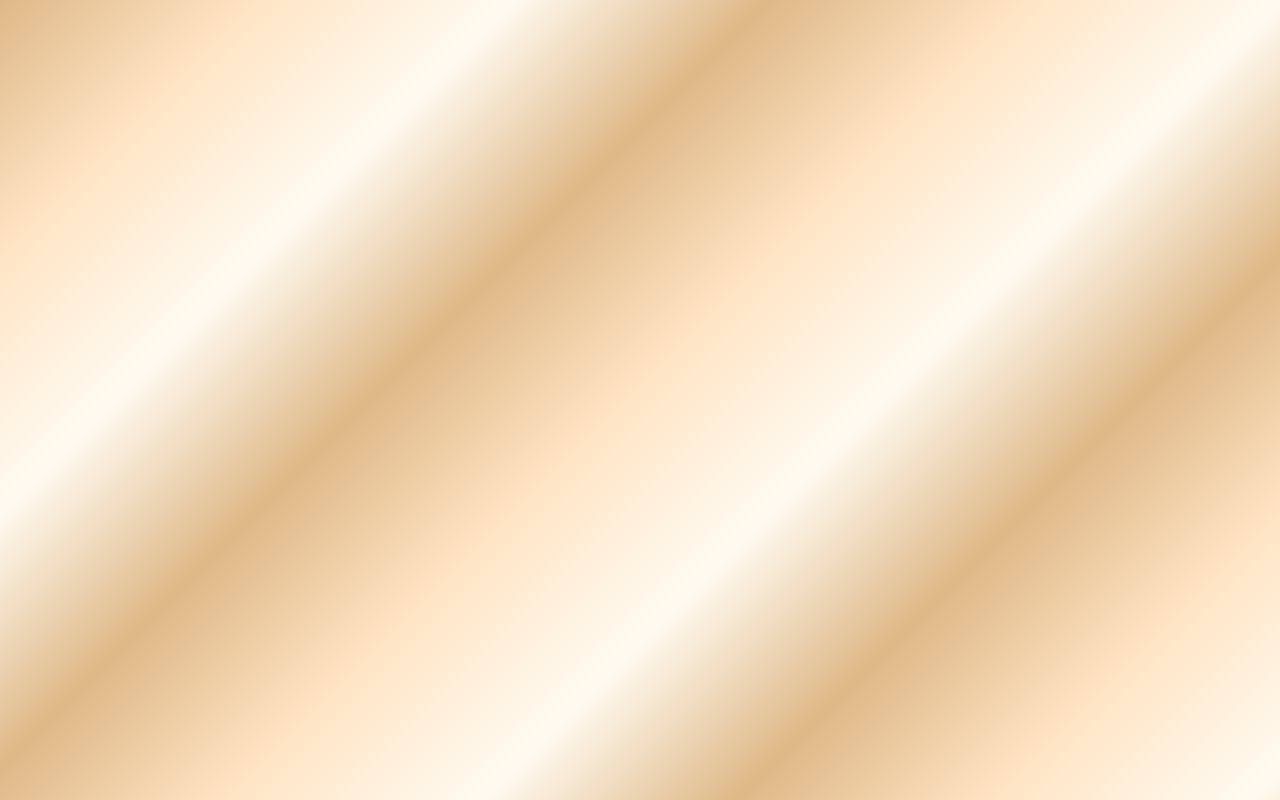
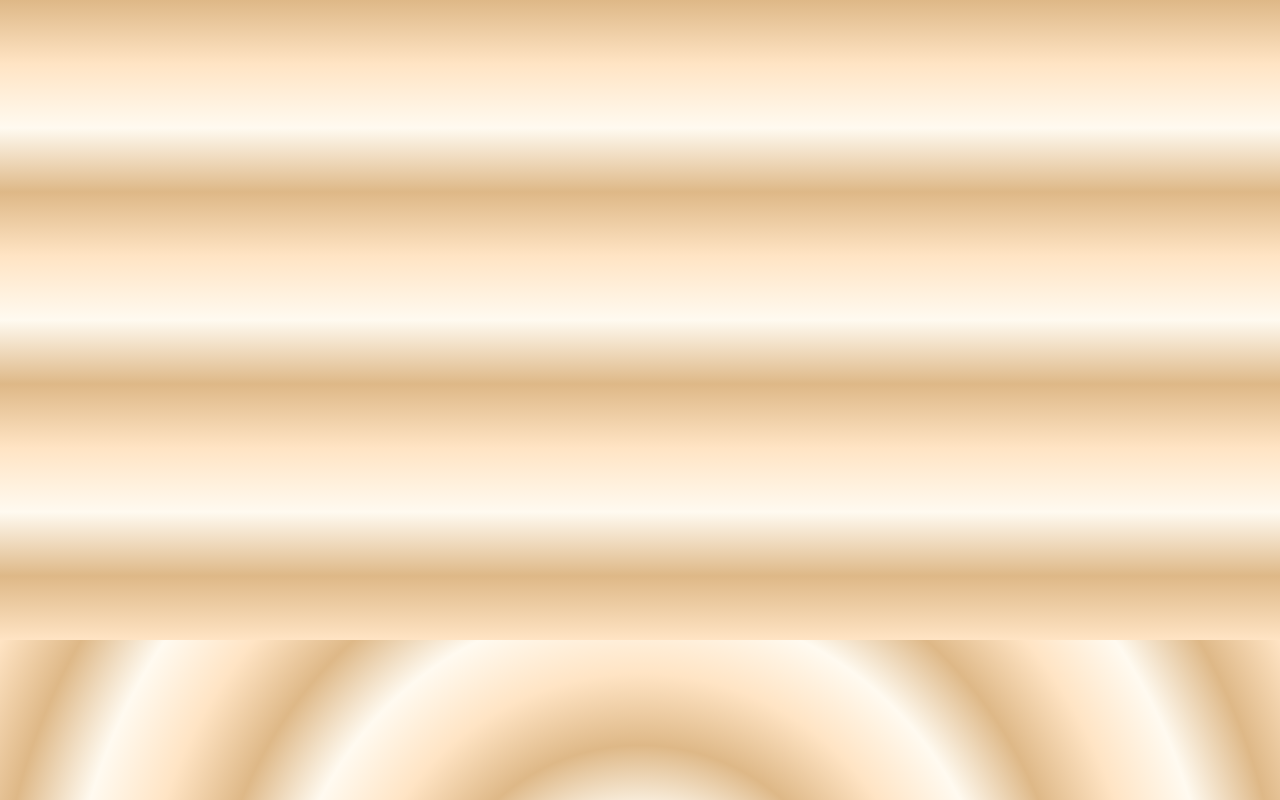
Before and after one commit to ameldedic/week-10-class-2, a plain HTML site: page gradient/index.html in a window 1280 px wide. Shown: the top 800 px of the page. Drawn offline with Linux system fonts and the light colour scheme.

Commit message:
Gradients updated with example of radial gradient.

```diff
--- a/gradient/css/style.css
+++ b/gradient/css/style.css
@@ -3,48 +3,88 @@ body {
     padding: 0;
 }
 
-.box {
-    padding: 0 0 100% 0;
+/* LINEAR GRADIENT */
+.box:nth-child(1) {
 
-    background: #1e5799; /* Very old browsers */
+    padding: 0 0 50% 0;
 
-    filter: progid:DXImageTransform.Microsoft.gradient(startColorstr='#1e5799',
-                                                       endColorstr='#7db9e8',
+    background: #deb887; /* Very old browsers */
+
+    filter: progid:DXImageTransform.Microsoft.gradient(startColorstr='#deb887',
+                                                       endColorstr='#ffe4c4',
                                                        GradientType=0); /* IE6-9 */
 
     background: -moz-linear-gradient(top,
-                                     #1e5799 0%,
-                                     #2989d8 50%,
-                                     #207cca 51%,
-                                     #7db9e8 100%); /* FF3.6+ */
+                                     burlywood 0%,
+                                     bisque 10%,
+                                     floralwhite 20%,
+                                     burlywood 30%,
+                                     bisque 40%,
+                                     floralwhite 50%,
+                                     burlywood 60%,
+                                     bisque 70%,
+                                     floralwhite 80%,
+                                     burlywood 90%,
+                                     bisque 100%); /* FF3.6+ */
 
     background: -webkit-gradient(linear,
                                  left top,
                                  left bottom,
-                                 color-stop(0%, #1e5799),
-                                 color-stop(50%, #2989d8),
-                                 color-stop(51%, #207cca),
-                                 color-stop(100%, #7db9e8)); /* Chrome, Safari4+ */
+                                 color-stop(0%, burlywood),
+                                 color-stop(10%, bisque),
+                                 color-stop(20%, floralwhite),
+                                 color-stop(30%, burlywood),
+                                 color-stop(40%, bisque),
+                                 color-stop(50%, floralwhite),
+                                 color-stop(60%, burlywood),
+                                 color-stop(70%, bisque),
+                                 color-stop(80%, floralwhite),
+                                 color-stop(90%, burlywood),
+                                 color-stop(100%, bisque)); /* Chrome, Safari4+ */
 
     background: -webkit-linear-gradient(top,
-                                        #1e5799 0%,
-                                        #2989d8 50%,
-                                        #207cca 51%,
-                                        #7db9e8 100%); /* Chrome10+, Safari5.1+ */
+                                        burlywood 0%,
+                                        bisque 10%,
+                                        floralwhite 20%,
+                                        burlywood 30%,
+                                        bisque 40%,
+                                        floralwhite 50%,
+                                        burlywood 60%,
+                                        bisque 70%,
+                                        floralwhite 80%,
+                                        burlywood 90%,
+                                        bisque 100%); /* Chrome10+, Safari5.1+ */
 
     background: -o-linear-gradient(top,
-                                   #1e5799 0%,
-                                   #2989d8 50%,
-                                   #207cca 51%,
-                                   #7db9e8 100%); /* Opera 11.10+ */
+                                   burlywood 0%,
+                                   bisque 10%,
+                                   floralwhite 20%,
+                                   burlywood 30%,
+                                   bisque 40%,
+                                   floralwhite 50%,
+                                   burlywood 60%,
+                                   bisque 70%,
+                                   floralwhite 80%,
+                                   burlywood 90%,
+                                   bisque 100%); /* Opera 11.10+ */
 
     background: -ms-linear-gradient(top,
-                                    #1e5799 0%,
-                                    #2989d8 50%,
-                                    #207cca 51%,
-                                    #7db9e8 100%); /* IE10+ */
+                                    burlywood 0%,
+                                    bisque 10%,
+                                    floralwhite 20%,
+                                    burlywood 30%,
+                                    bisque 40%,
+                                    floralwhite 50%,
+                                    burlywood 60%,
+                                    bisque 70%,
+                                    floralwhite 80%,
+                                    burlywood 90%,
+                                    bisque 100%); /* IE10+ */
 
-    background: linear-gradient(to bottom right,
+    /*
+    Reference:
+    https://developer.mozilla.org/en-US/docs/Web/CSS/linear-gradient */
+    background: linear-gradient(to bottom,
                                 burlywood 0%,
                                 bisque 10%,
                                 floralwhite 20%,
@@ -57,3 +97,28 @@ body {
                                 burlywood 90%,
                                 bisque 100%); /* W3C */
 }
+
+
+
+/* RADIAL GRADIENT */
+.box:nth-child(2) {
+
+    padding: 0 0 50% 0;
+
+    /*
+    Reference:
+    https://developer.mozilla.org/en-US/docs/Web/CSS/radial-gradient */
+    background: radial-gradient(circle farthest-corner at 50% 50%,
+                                burlywood 0%,
+                                bisque 10%,
+                                floralwhite 20%,
+                                burlywood 30%,
+                                bisque 40%,
+                                floralwhite 50%,
+                                burlywood 60%,
+                                bisque 70%,
+                                floralwhite 80%,
+                                burlywood 90%,
+                                bisque 100%); /* W3C */
+
+}
--- a/gradient/index.html
+++ b/gradient/index.html
@@ -7,5 +7,6 @@
 </head>
 <body>
     <div class="box"></div>
+    <div class="box"></div>
 </body>
 </html>
```
